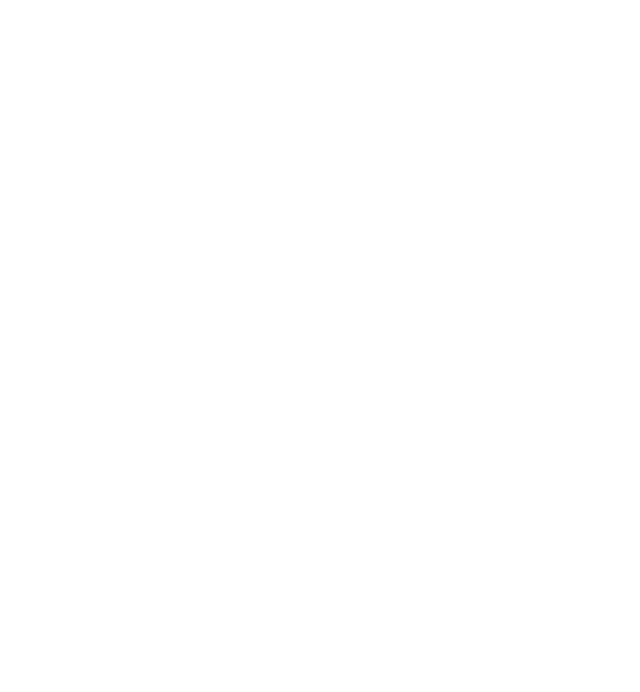
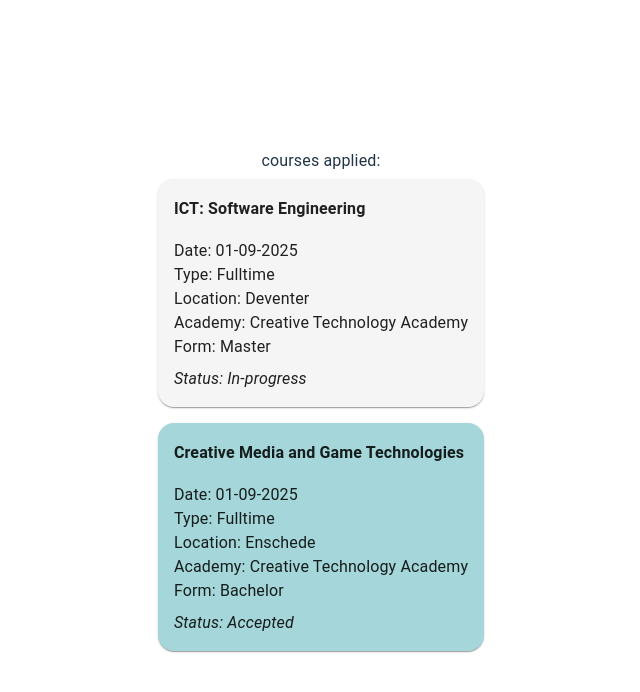
Before and after one commit to MaryOstovar/start-app, a React (Vite) app: page /courses in a window 1280 px wide. Before the commit this address had no page. Shown: the top 692 px of the page, without its empty margins (319-959 px from the left). Built offline with nearby package versions, Linux system fonts and the light colour scheme.

Commit message:
feat: added the default course cards

```diff
--- a/src/App.tsx
+++ b/src/App.tsx
@@ -4,6 +4,7 @@
     Route, BrowserRouter,
 } from "react-router-dom";
 import Home from './Home';
+import Courses from './courses'
 
 function App() {
 
@@ -12,6 +13,7 @@
         <Routes>
             <Route  path="/home" element={<Home />} />
             <Route  path="/" element={<Home />} />
+            <Route  path="/courses" element={<Courses />} />
         </Routes>
       </BrowserRouter>
 
--- /dev/null
+++ b/src/courses.tsx
@@ -0,0 +1,84 @@
+import {
+    Card,
+    CardContent,
+    CardHeader,
+    Typography,
+    Box,
+    Grid,
+    CardActionArea,
+} from "@mui/material";
+
+type Course = {
+    title: string;
+    date: string;
+    type: string;
+    location: string;
+    academy: string;
+    form: string;
+    status: string;
+    statusColor?: string;
+    backgroundColor?: string;
+};
+
+const courses: Course[] = [
+    {
+        title: "ICT: Software Engineering",
+        date: "01-09-2025",
+        type: "Fulltime",
+        location: "Deventer",
+        academy: "Creative Technology Academy",
+        form: "Master",
+        status: "In-progress",
+        backgroundColor: "#f5f5f5",
+    },
+    {
+        title: "Creative Media and Game Technologies",
+        date: "01-09-2025",
+        type: "Fulltime",
+        location: "Enschede",
+        academy: "Creative Technology Academy",
+        form: "Bachelor",
+        status: "Accepted",
+        backgroundColor: "#a5d6d9",
+    },
+];
+
+export default function Courses() {
+    const handleCardClick = (course: Course) => {
+        alert(`You clicked on: ${course.title}`);
+    };
+
+    return (
+        <Box p={2}>
+            <Typography gutterBottom>courses applied:</Typography>
+            <Grid container spacing={2} direction="column">
+                {courses.map((course, idx) => (
+                    <Grid key={idx}>
+                        <Card sx={{borderRadius: 4, backgroundColor: course.backgroundColor,}}>
+                            <CardActionArea onClick={() => handleCardClick(course)}>
+                                <CardHeader
+                                    title={course.title}
+                                    slotProps={{
+                                        title: {
+                                        variant: "subtitle1",
+                                        sx: { fontWeight: 700, textAlign: "left" },
+                                        },
+                                    }}
+                                    sx={{ pb: 0 }}
+                                />
+                                <CardContent>
+                                    <Typography align="left">Date: {course.date}</Typography>
+                                    <Typography align="left">Type: {course.type}</Typography>
+                                    <Typography align="left">Location: {course.location}</Typography>
+                                    <Typography align="left">Academy: {course.academy}</Typography>
+                                    <Typography align="left">Form: {course.form}</Typography>
+                                    <Typography align="left" sx={{ mt: 1, fontStyle: "italic" }}>Status: {course.status}</Typography>
+                                </CardContent>
+                            </CardActionArea>
+                        </Card>
+                    </Grid>
+                ))}
+            </Grid>
+        </Box>
+    );
+}
```
